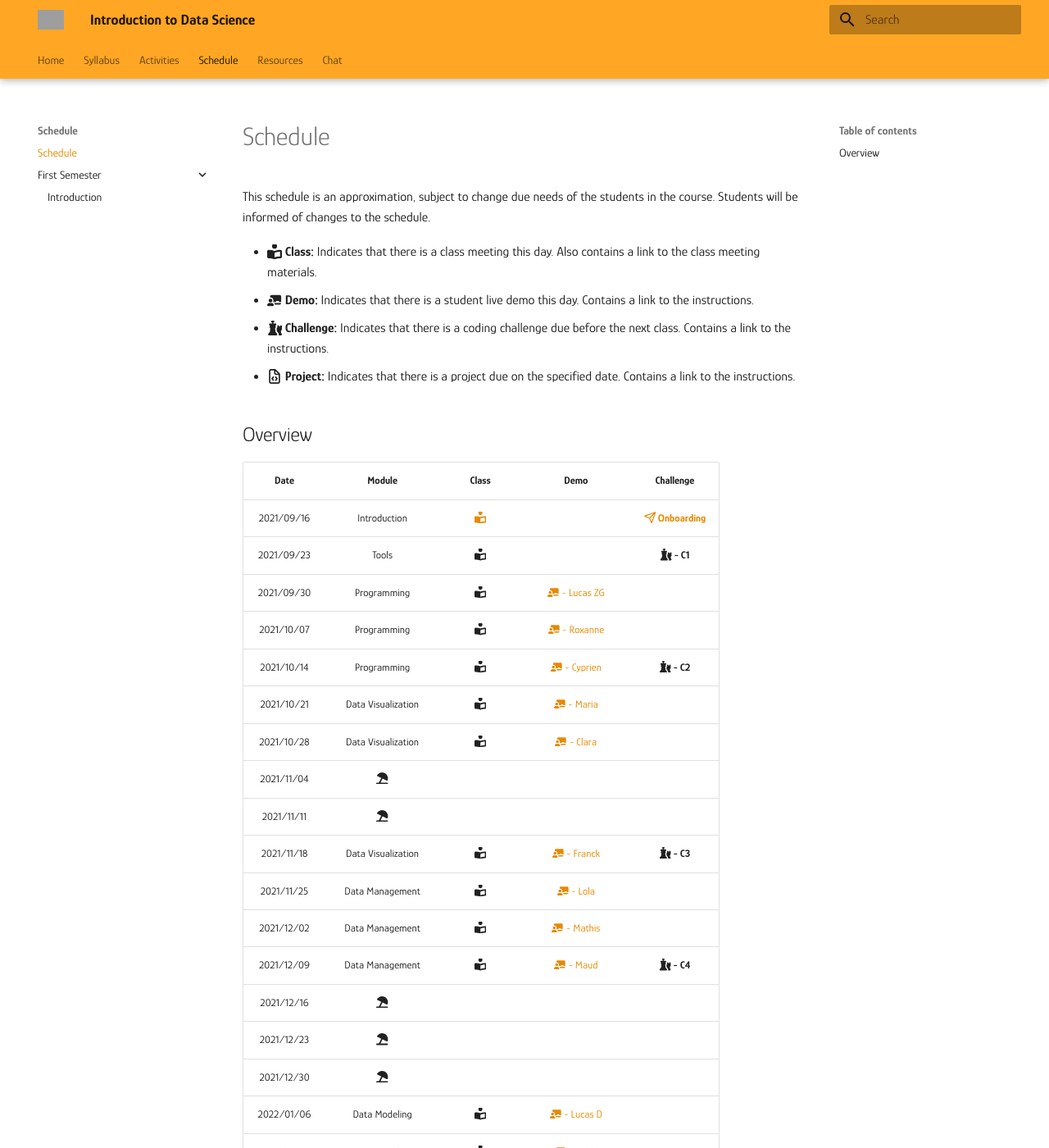
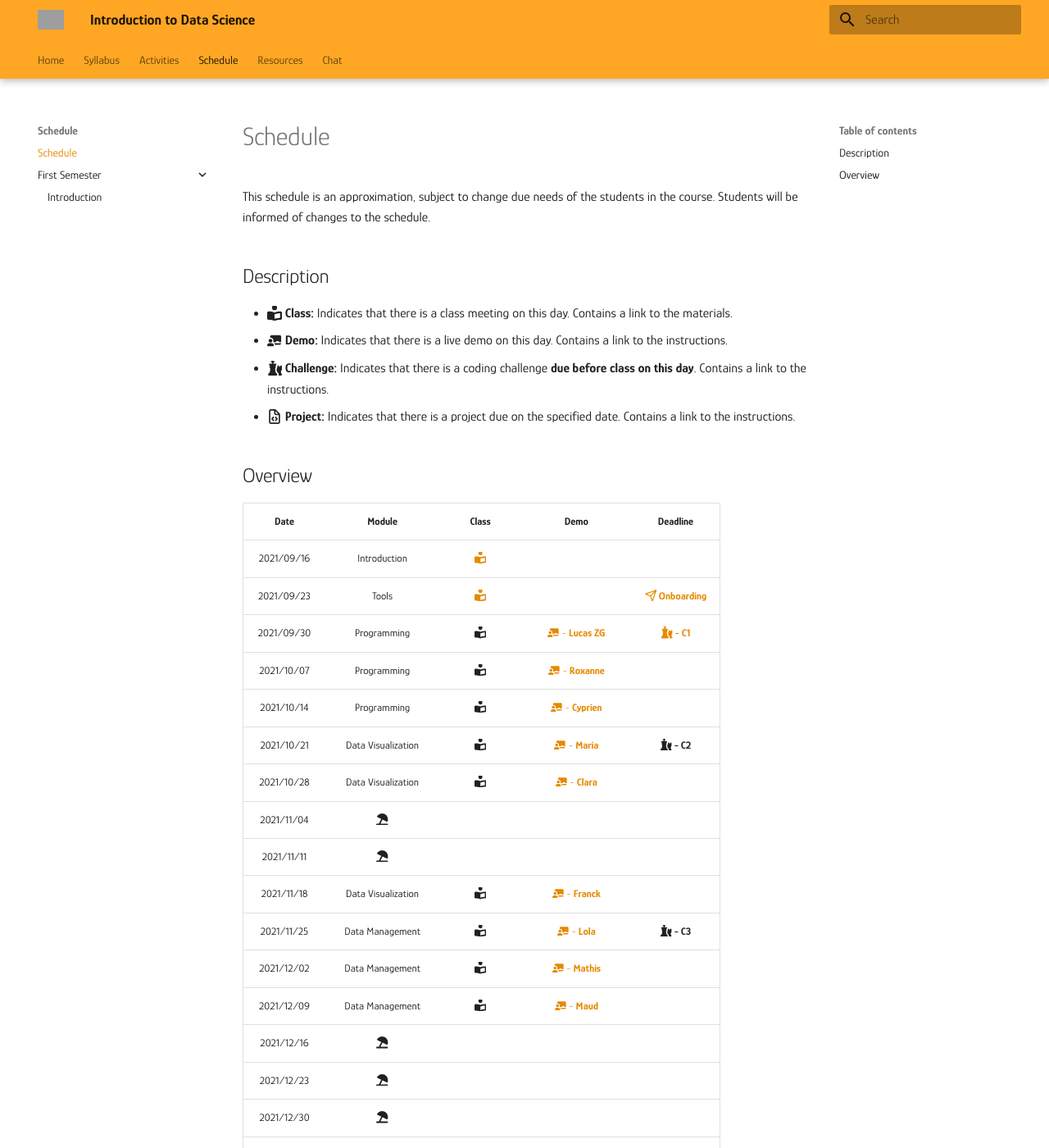
Before and after one commit to mickaeltemporao/itds, an MkDocs documentation site: the page built from docs/schedule.md, in a window 1280 px wide and 1400 px high. Shown: the whole window at 82% size. Built offline with MkDocs 1.6.1 and Material for MkDocs 9.7.7, drawn with Linux system fonts in a browser that asks for light colours; some of the changed text lies outside the part shown; grey boxes are pictures that could not be loaded.

Commit message:
update schedule

```diff
--- a/docs/schedule.md
+++ b/docs/schedule.md
@@ -2,42 +2,43 @@
 
 This schedule is an approximation, subject to change due needs of the students in the course. Students will be informed of changes to the schedule.
 
-- **:fontawesome-solid-book-reader: Class:** Indicates that there is a class meeting this day. Also contains a link to the class meeting materials.
-- **:fontawesome-solid-chalkboard-teacher: Demo:** Indicates that there is a student live demo this day. Contains a link to the instructions.
-- **:fontawesome-solid-chess: Challenge:** Indicates that there is a coding challenge due before the next class. Contains a link to the instructions.
+## Description
+- **:fontawesome-solid-book-reader: Class:** Indicates that there is a class meeting on this day. Contains a link to the materials.
+- **:fontawesome-solid-chalkboard-teacher: Demo:** Indicates that there is a live demo on this day. Contains a link to the instructions.
+- **:fontawesome-solid-chess: Challenge:** Indicates that there is a coding challenge **due before class on this day**. Contains a link to the instructions.
 - **:fontawesome-regular-file-code: Project:** Indicates that there is a project due on the specified date. Contains a link to the instructions.
 
 ## Overview
 
-| Date       | Module                             | Class                                                      | Demo                                                                                    | Challenge                                                                   |
-| :-:        | :-:                                | :-:                                                        | :-:                                                                                     | :-:                                                                         |
-| 2021/09/16 | Introduction                       | [:fontawesome-solid-book-reader:](modules/introduction.md) |                                                                                         | [**:fontawesome-regular-paper-plane: Onboarding**](resources/onboarding.md) |
-| 2021/09/23 | Tools                              | :fontawesome-solid-book-reader:                            |                                                                                         | **:fontawesome-solid-chess: - C1**                                          |
-| 2021/09/30 | Programming                        | :fontawesome-solid-book-reader:                            | [:fontawesome-solid-chalkboard-teacher: - Lucas ZG](activities/participation.md)        |                                                                             |
-| 2021/10/07 | Programming                        | :fontawesome-solid-book-reader:                            | [:fontawesome-solid-chalkboard-teacher: - Roxanne](activities/participation.md)       |                                                                             |
-| 2021/10/14 | Programming                        | :fontawesome-solid-book-reader:                            | [:fontawesome-solid-chalkboard-teacher: - Cyprien](activities/participation.md)       | **:fontawesome-solid-chess: - C2**                                          |
-| 2021/10/21 | Data Visualization                 | :fontawesome-solid-book-reader:                            | [:fontawesome-solid-chalkboard-teacher: - Maria](activities/participation.md)         |                                                                             |
-| 2021/10/28 | Data Visualization                 | :fontawesome-solid-book-reader:                            | [:fontawesome-solid-chalkboard-teacher: - Clara](activities/participation.md)         |                                                                             |
-| 2021/11/04 | :fontawesome-solid-umbrella-beach: |                                                            |                                                                                         |                                                                             |
-| 2021/11/11 | :fontawesome-solid-umbrella-beach: |                                                            |                                                                                         |                                                                             |
-| 2021/11/18 | Data Visualization                 | :fontawesome-solid-book-reader:                            | [:fontawesome-solid-chalkboard-teacher: - Franck](activities/participation.md)        | **:fontawesome-solid-chess: - C3**                                          |
-| 2021/11/25 | Data Management                    | :fontawesome-solid-book-reader:                            | [:fontawesome-solid-chalkboard-teacher: - Lola](activities/participation.md)         |                                                                             |
-| 2021/12/02 | Data Management                    | :fontawesome-solid-book-reader:                            | [:fontawesome-solid-chalkboard-teacher: - Mathis](activities/participation.md)         |                                                                             |
-| 2021/12/09 | Data Management                    | :fontawesome-solid-book-reader:                            | [:fontawesome-solid-chalkboard-teacher: - Maud](activities/participation.md)     | **:fontawesome-solid-chess: - C4**                                          |
-| 2021/12/16 | :fontawesome-solid-umbrella-beach: |                                                            |                                                                                         |                                                                             |
-| 2021/12/23 | :fontawesome-solid-umbrella-beach: |                                                            |                                                                                         |                                                                             |
-| 2021/12/30 | :fontawesome-solid-umbrella-beach: |                                                            |                                                                                         |                                                                             |
-| 2022/01/06 | Data Modeling                      | :fontawesome-solid-book-reader:                            | [:fontawesome-solid-chalkboard-teacher: - Lucas D](activities/participation.md)       |                                                                             |
-| 2022/01/13 | Data Modeling                      | :fontawesome-solid-book-reader:                            | [:fontawesome-solid-chalkboard-teacher: - Isabel](activities/participation.md)      |                                                                             |
-| 2022/01/20 | Data Modeling                      | :fontawesome-solid-book-reader:                            | [:fontawesome-solid-chalkboard-teacher: - Mathias](activities/participation.md)         |                                                                             |
-| 2022/01/27 | Data Modeling                      | :fontawesome-solid-book-reader:                            | [:fontawesome-solid-chalkboard-teacher: - Vincent](activities/participation.md)      | **:fontawesome-solid-chess: - C5**                                          |
-| 2022/02/03 | Evaluation                         | :fontawesome-solid-book-reader:                            | [:fontawesome-solid-chalkboard-teacher: - Kamel](activities/participation.md)       |                                                                             |
-| 2022/02/10 | Evaluation                         | :fontawesome-solid-book-reader:                            | [:fontawesome-solid-chalkboard-teacher: - Dorianne](activities/participation.md)         |                                                                             |
-| 2022/02/17 | Evaluation                         | :fontawesome-solid-book-reader:                            | [:fontawesome-solid-chalkboard-teacher: - Antoine](activities/participation.md)         |                                                                             |
-| 2022/02/24 | :fontawesome-solid-umbrella-beach: |                                                            |                                                                                         |                                                                             |
-| 2022/03/03 | Evaluation                         | :fontawesome-solid-book-reader:                            | [:fontawesome-solid-chalkboard-teacher: - Loann](activities/participation.md)        | **:fontawesome-solid-chess: - C6**                                          |
-| 2022/03/10 | Communication                      | :fontawesome-solid-book-reader:                            | [:fontawesome-solid-chalkboard-teacher: - Celia](activities/participation.md)       |                                                                             |
-| 2022/03/17 | Communication                      | :fontawesome-solid-book-reader:                            | [:fontawesome-solid-chalkboard-teacher: - Thomas](activities/participation.md)                  |                                                                             |
-| 2022/03/24 | Communication                      | :fontawesome-solid-book-reader:                            | [:fontawesome-solid-chalkboard-teacher: - Evaline](activities/participation.md)                 |                                                                             |
-| 2022/03/31 | Communication                      | :fontawesome-solid-book-reader:                            | [:fontawesome-solid-chalkboard-teacher: - Titouan & Ynes](activities/participation.md)          |                                                                             |
-| 2022/04/10 | **Final Report Deadline**          |                                                            |                                                                                                 | **:fontawesome-regular-file-code: Project**                                 |
+| Date       | Module                             | Class                                                      | Demo                                                                                       | Deadline                                                                    |
+| :-:        | :-:                                | :-:                                                        | :-:                                                                                        | :-:                                                                         |
+| 2021/09/16 | Introduction                       | [:fontawesome-solid-book-reader:](modules/introduction.md) |                                                                                            |                                                                             |
+| 2021/09/23 | Tools                              | [:fontawesome-solid-book-reader:](modules/tools.md)        |                                                                                            | [**:fontawesome-regular-paper-plane: Onboarding**](resources/onboarding.md) |
+| 2021/09/30 | Programming                        | :fontawesome-solid-book-reader:                            | [:fontawesome-solid-chalkboard-teacher: - **Lucas ZG**](activities/participation.md)       | [**:fontawesome-solid-chess: - C1**]()    |
+| 2021/10/07 | Programming                        | :fontawesome-solid-book-reader:                            | [:fontawesome-solid-chalkboard-teacher: - **Roxanne**](activities/participation.md)        |                                                                             |
+| 2021/10/14 | Programming                        | :fontawesome-solid-book-reader:                            | [:fontawesome-solid-chalkboard-teacher: - **Cyprien**](activities/participation.md)        ||
+| 2021/10/21 | Data Visualization                 | :fontawesome-solid-book-reader:                            | [:fontawesome-solid-chalkboard-teacher: - **Maria**](activities/participation.md)          | **:fontawesome-solid-chess: - C2**                                          |
+| 2021/10/28 | Data Visualization                 | :fontawesome-solid-book-reader:                            | [:fontawesome-solid-chalkboard-teacher: - **Clara**](activities/participation.md)          |                                                                             |
+| 2021/11/04 | :fontawesome-solid-umbrella-beach: |                                                            |                                                                                            |                                                                             |
+| 2021/11/11 | :fontawesome-solid-umbrella-beach: |                                                            |                                                                                            |                                                                             |
+| 2021/11/18 | Data Visualization                 | :fontawesome-solid-book-reader:                            | [:fontawesome-solid-chalkboard-teacher: - **Franck**](activities/participation.md)         | |
+| 2021/11/25 | Data Management                    | :fontawesome-solid-book-reader:                            | [:fontawesome-solid-chalkboard-teacher: - **Lola**](activities/participation.md)           | **:fontawesome-solid-chess: - C3**                                          |
+| 2021/12/02 | Data Management                    | :fontawesome-solid-book-reader:                            | [:fontawesome-solid-chalkboard-teacher: - **Mathis**](activities/participation.md)         |                                                                             |
+| 2021/12/09 | Data Management                    | :fontawesome-solid-book-reader:                            | [:fontawesome-solid-chalkboard-teacher: - **Maud**](activities/participation.md)           | |
+| 2021/12/16 | :fontawesome-solid-umbrella-beach: |                                                            |                                                                                            |                                                                             |
+| 2021/12/23 | :fontawesome-solid-umbrella-beach: |                                                            |                                                                                            |                                                                             |
+| 2021/12/30 | :fontawesome-solid-umbrella-beach: |                                                            |                                                                                            |                                                                             |
+| 2022/01/06 | Data Modeling                      | :fontawesome-solid-book-reader:                            | [:fontawesome-solid-chalkboard-teacher: - **Lucas D**](activities/participation.md)        | **:fontawesome-solid-chess: - C4**                                          |
+| 2022/01/13 | Data Modeling                      | :fontawesome-solid-book-reader:                            | [:fontawesome-solid-chalkboard-teacher: - **Isabel**](activities/participation.md)         |                                                                             |
+| 2022/01/20 | Data Modeling                      | :fontawesome-solid-book-reader:                            | [:fontawesome-solid-chalkboard-teacher: - **Mathias**](activities/participation.md)        |                                                                             |
+| 2022/01/27 | Data Modeling                      | :fontawesome-solid-book-reader:                            | [:fontawesome-solid-chalkboard-teacher: - **Vincent**](activities/participation.md)        | |
+| 2022/02/03 | Evaluation                         | :fontawesome-solid-book-reader:                            | [:fontawesome-solid-chalkboard-teacher: - **Kamel**](activities/participation.md)          | **:fontawesome-solid-chess: - C5**                                          |
+| 2022/02/10 | Evaluation                         | :fontawesome-solid-book-reader:                            | [:fontawesome-solid-chalkboard-teacher: - **Dorianne**](activities/participation.md)       |                                                                             |
+| 2022/02/17 | Evaluation                         | :fontawesome-solid-book-reader:                            | [:fontawesome-solid-chalkboard-teacher: - **Antoine**](activities/participation.md)        |                                                                             |
+| 2022/02/24 | :fontawesome-solid-umbrella-beach: |                                                            |                                                                                            |                                                                             |
+| 2022/03/03 | Evaluation                         | :fontawesome-solid-book-reader:                            | [:fontawesome-solid-chalkboard-teacher: - **Loann**](activities/participation.md)          | |
+| 2022/03/10 | Communication                      | :fontawesome-solid-book-reader:                            | [:fontawesome-solid-chalkboard-teacher: - **Celia**](activities/participation.md)          | **:fontawesome-solid-chess: - C6**                                          |
+| 2022/03/17 | Communication                      | :fontawesome-solid-book-reader:                            | [:fontawesome-solid-chalkboard-teacher: - **Thomas**](activities/participation.md)         |                                                                             |
+| 2022/03/24 | Communication                      | :fontawesome-solid-book-reader:                            | [:fontawesome-solid-chalkboard-teacher: - **Evaline**](activities/participation.md)        |                                                                             |
+| 2022/03/31 | Communication                      | :fontawesome-solid-book-reader:                            | [:fontawesome-solid-chalkboard-teacher: - **Titouan & Ynes**](activities/participation.md) |                                                                             |
+| 2022/04/10 | **Final Report Deadline**          |                                                            |                                                                                            | **:fontawesome-regular-file-code: Project**                                 |
```
Also changed, not shown: docs/demo-topics.md (added, +122 -0 lines), docs/assignments/assigment-1.md (added).
